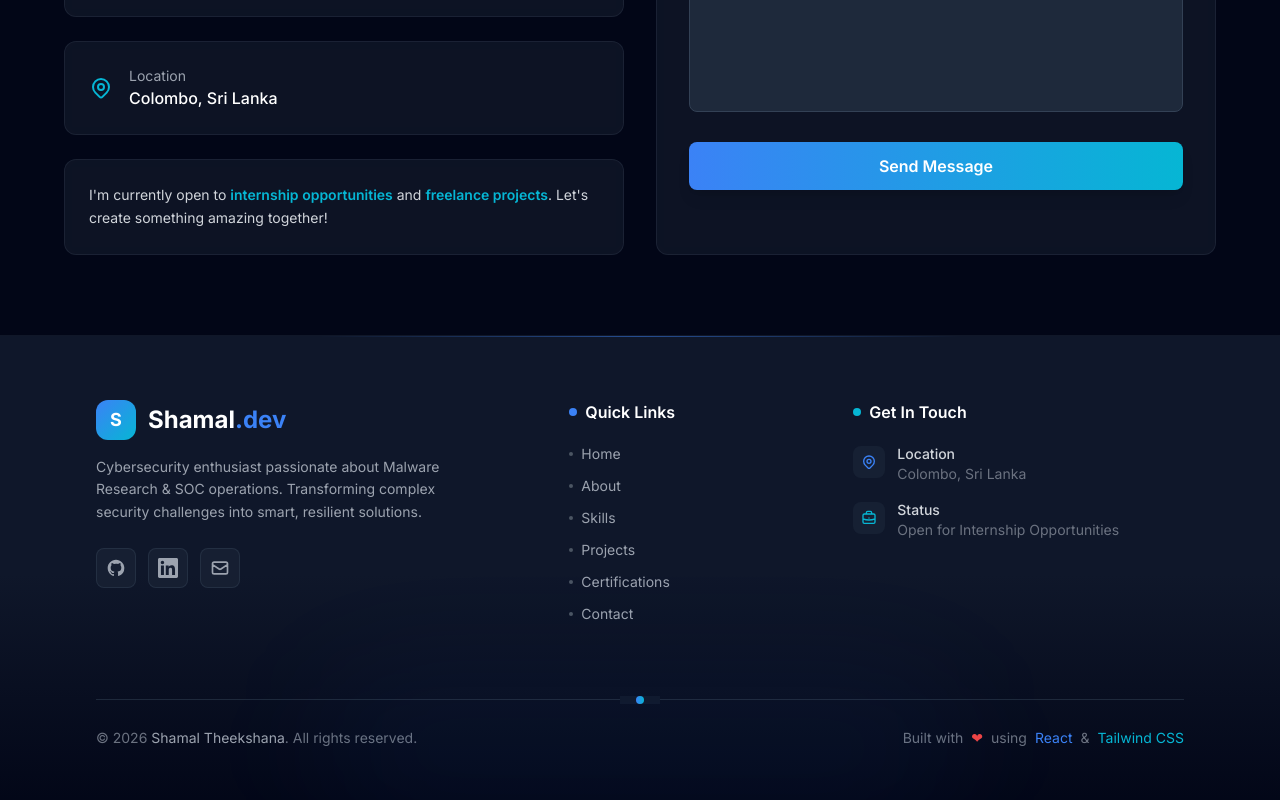
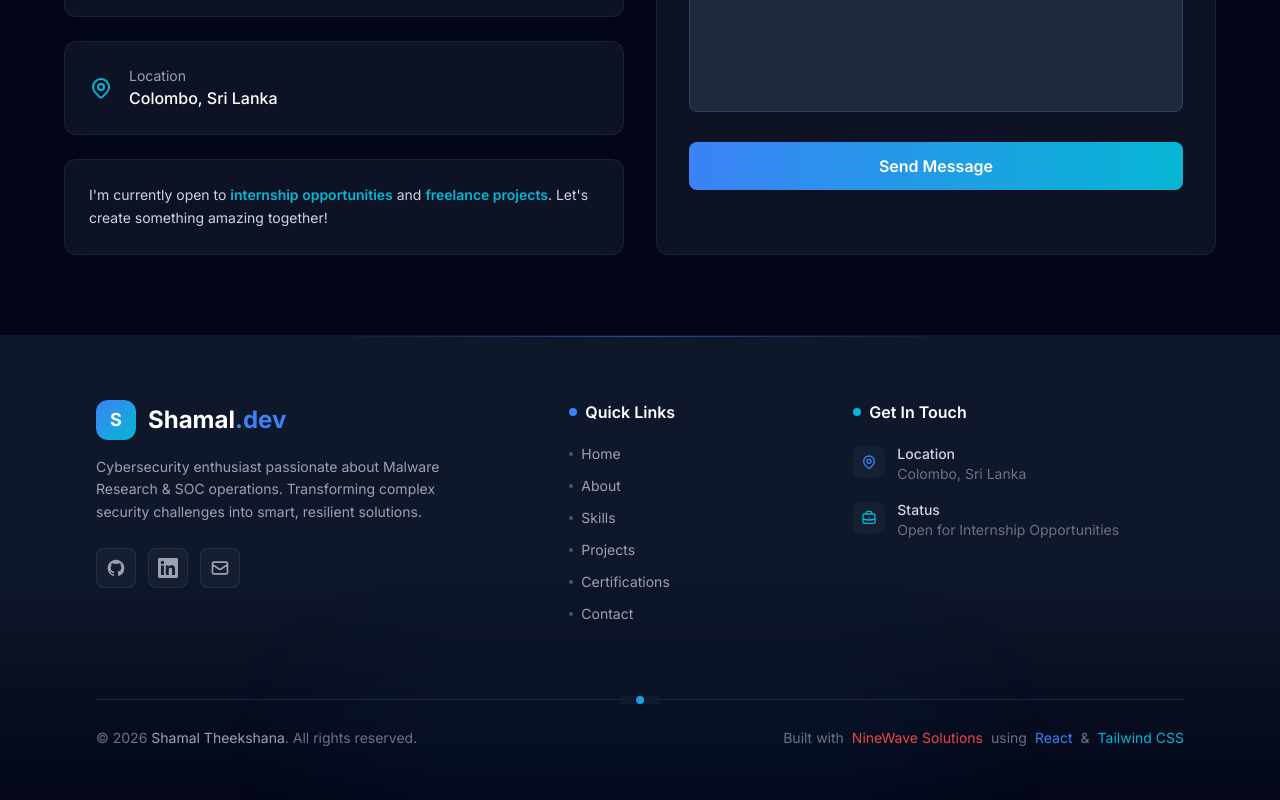
Before and after one commit to shamal35/MY-PORTFOLIO, a React (Vite) app: page / in a window 1280 px wide. Shown: the part 6319-7119 px from the top of the page. Built offline with nearby package versions, Linux system fonts and the light colour scheme.

Commit message:
Update footer to include company name instead of heart icon; enhance branding visibility

```diff
--- a/src/components/Footer.jsx
+++ b/src/components/Footer.jsx
@@ -195,7 +195,7 @@
           </p>
           <div className="flex items-center gap-2 text-gray-500 text-sm">
             <span>Built with</span>
-            <span className="text-red-500">❤</span>
+            <span className="text-red-500">NineWave Solutions</span>
             <span>using</span>
             <span className="text-primary">React</span>
             <span>&</span>
```
